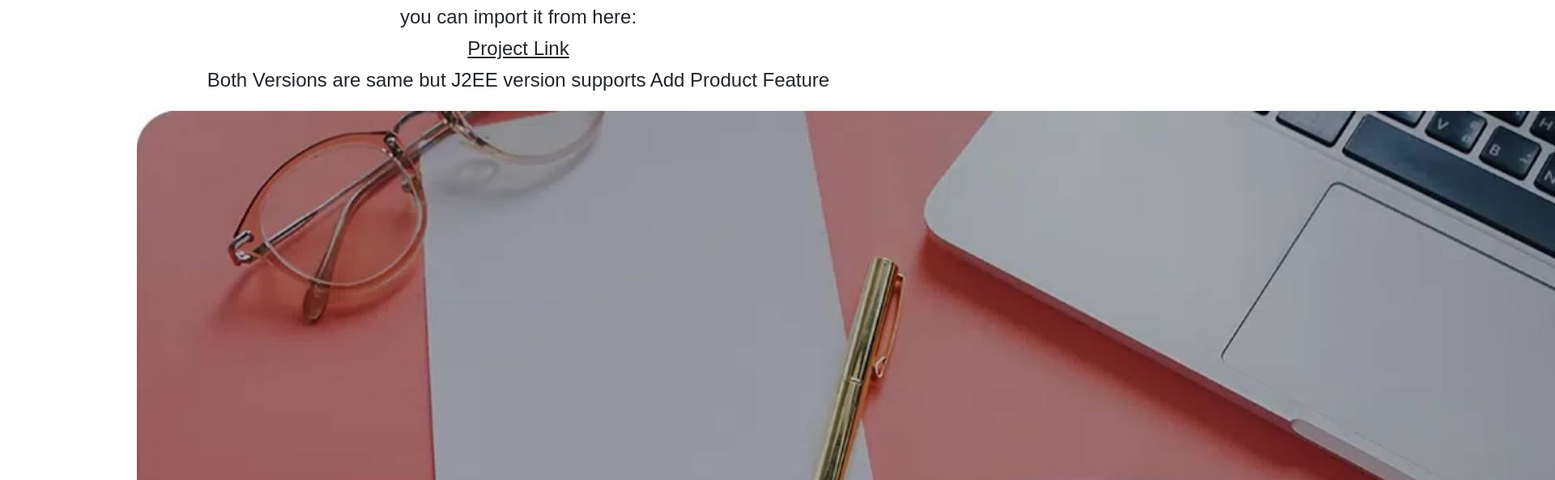
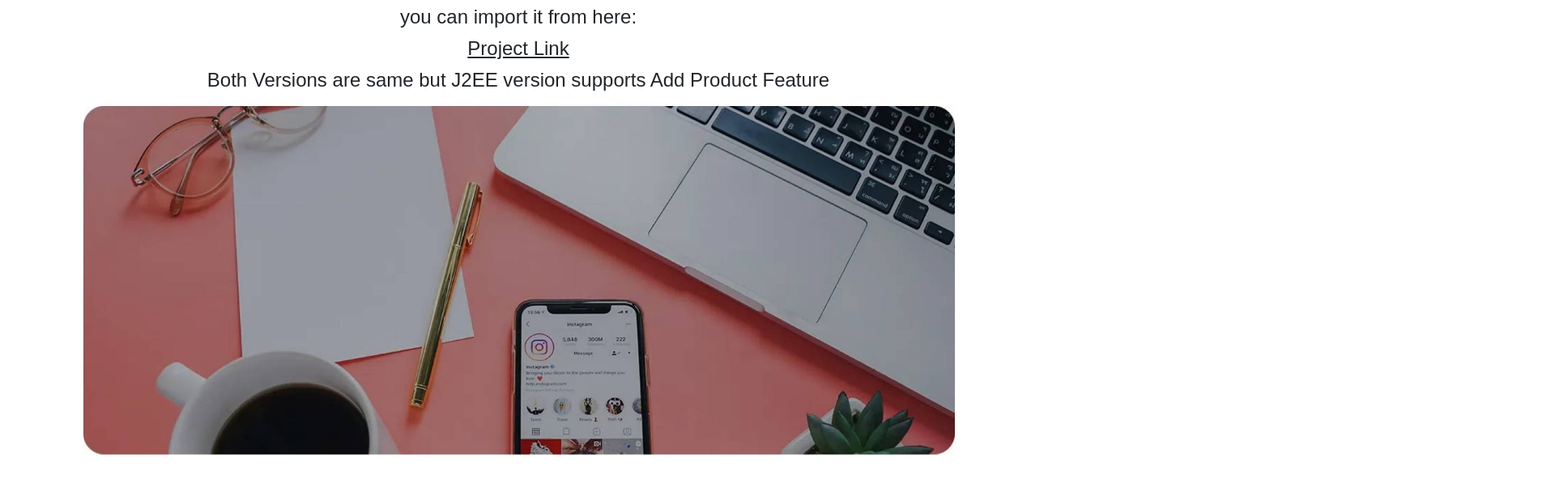
Before and after one commit to swapnilbamble1438/EcommerceApplication, a plain HTML site: page aboutus.html in a window 1280 px wide. Shown: the part 666-1259 px from the top of the page at 81% size, 1920 px wide, since content can reach past the window. Drawn offline with nearby package versions, Linux system fonts and the light colour scheme; a web font is replaced by a local one.

Commit message:
Update aboutus.html

```diff
--- a/aboutus.html
+++ b/aboutus.html
@@ -58,7 +58,7 @@ img {vertical-align: middle;}
 		<h3><a href="https://github.com/swapnilbamble1438/EcommerceApp">Project Link</a></h3>
 		<h3>Both Versions are same but J2EE version supports Add Product Feature</h3>
 
-	<img src = "images/aboutus2.jpg" width:"450px">
+	<img src = "images/aboutus2.jpg" height="450px">
 
 <br>
 
```
